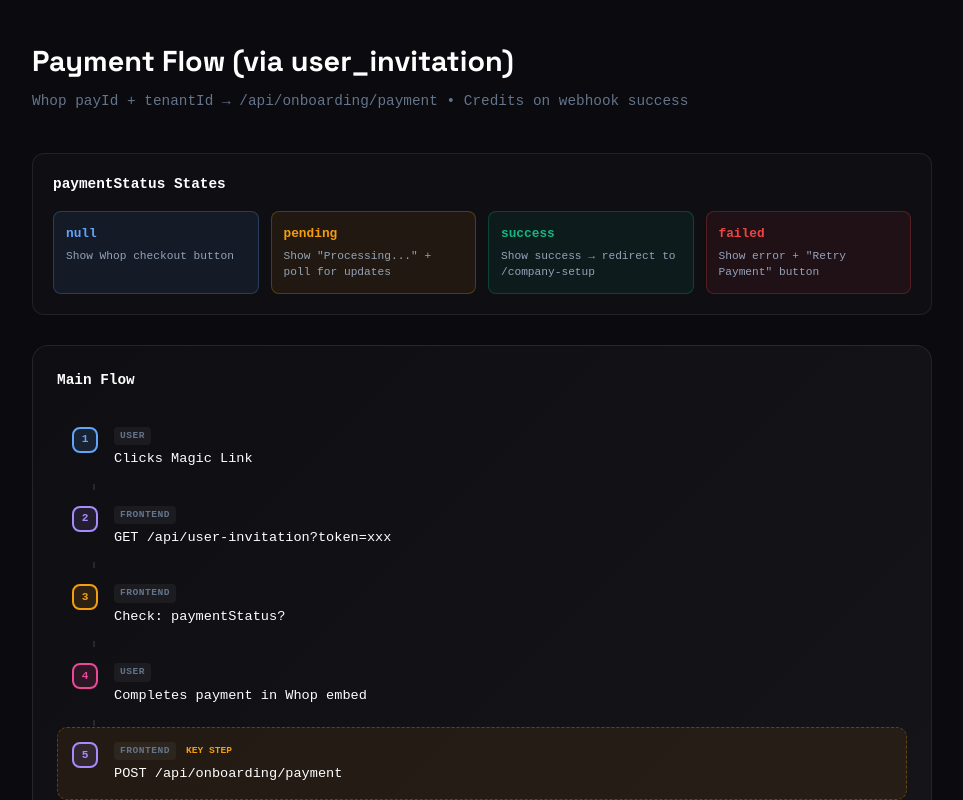
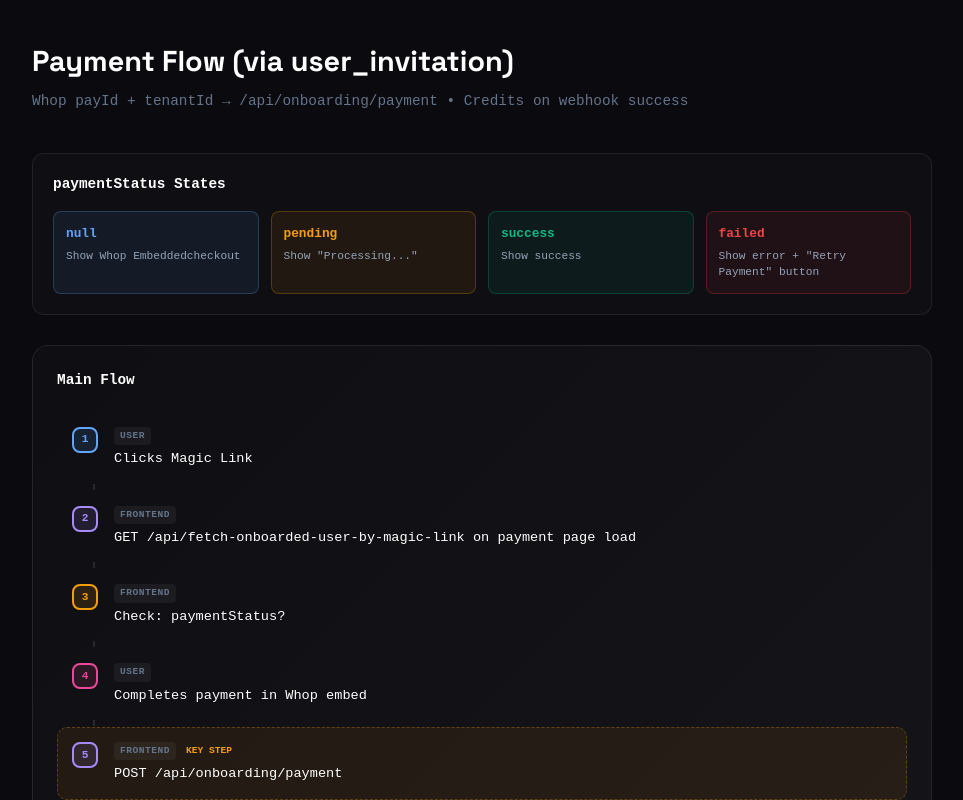
Before and after one commit to Tushar98644/Nodal, a Next.js app: page /onboarding-flow/payment in a window 1280 px wide. Shown: the top 800 px of the page, without its empty margins (158-1121 px from the left). Built offline with nearby package versions, Linux system fonts and the light colour scheme.

Commit message:
feature: update payment flow

```diff
--- a/src/app/onboarding-flow/payment/page.tsx
+++ b/src/app/onboarding-flow/payment/page.tsx
@@ -16,7 +16,7 @@
     {
       id: 2,
       actor: 'Frontend',
-      action: 'GET /api/user-invitation?token=xxx',
+      action: 'GET /api/fetch-onboarded-user-by-magic-link on payment page load',
       detail: 'Fetches: tenantId, paymentStatus, fullName, email, annualBilling',
       color: '#a78bfa',
     },
@@ -84,7 +84,7 @@
       id: 11,
       actor: 'Frontend',
       action: 'Polling detects status change',
-      detail: 'success → redirect to /company-setup | failed → show retry button',
+      detail: 'success | failed → show retry button',
       color: '#60a5fa',
     },
   ];
@@ -128,9 +128,9 @@
   ];
 
   const statusStates = [
-    { status: 'null', color: '#60a5fa', action: 'Show Whop checkout button' },
-    { status: 'pending', color: '#f59e0b', action: 'Show "Processing..." + poll for updates' },
-    { status: 'success', color: '#10b981', action: 'Show success → redirect to /company-setup' },
+    { status: 'null', color: '#60a5fa', action: 'Show Whop Embeddedcheckout' },
+    { status: 'pending', color: '#f59e0b', action: 'Show "Processing..."' },
+    { status: 'success', color: '#10b981', action: 'Show success' },
     { status: 'failed', color: '#ef4444', action: 'Show error + "Retry Payment" button' },
   ];
 
```
